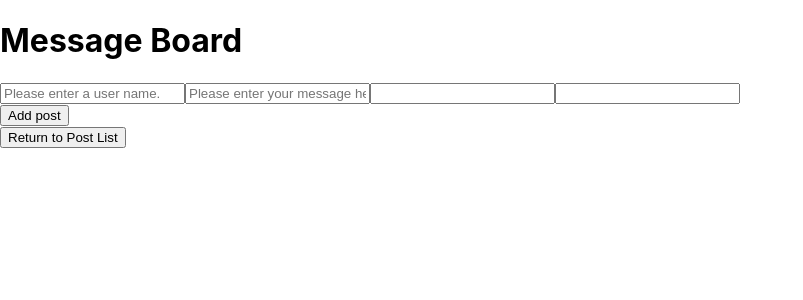
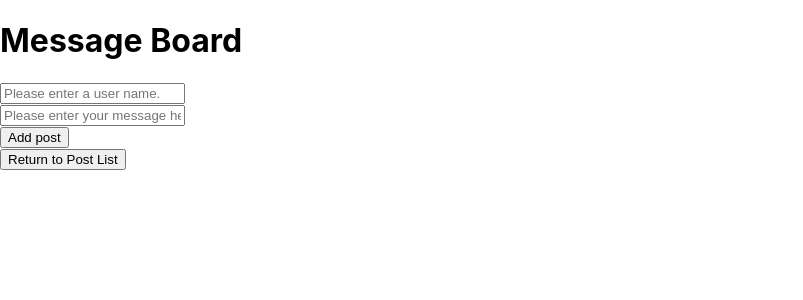
Before and after one commit to dkmerys/upVote, a React (Create React App) app: page / in a window 1280 px wide. Both pictures are taken after a click on the button "Add Post". Shown: the top 300 px of the page, without its empty margins (0-803 px from the left). Built offline with nearby package versions, Linux system fonts and the light colour scheme.

Commit message:
restore initial state on page load

```diff
--- a/src/components/InitialState.js
+++ b/src/components/InitialState.js
@@ -1,6 +1,7 @@
 import React from 'react';
 
 const initialState = {
+  postList: {
     0: {
       userName: 'Pwnin Obrien',
       message: 'Every time I try to eat healthy...along comes Christmas, Summer, Friday, or Tuesday and absolutely ruins it for me.',
@@ -30,5 +31,6 @@ const initialState = {
       id: '3'
     }
   }
+}
 
 export default initialState;
--- a/src/components/ReusableForm.js
+++ b/src/components/ReusableForm.js
@@ -11,21 +11,12 @@ function ReusableForm(props) {
           type='text'
           name='userName'
           placeholder='Please enter a user name.' />
+          <br />
         <input
           id='message'
           type='text'
           name='message'
           placeholder='Please enter your message here.' />
-        <input
-          id='upVote'
-          type='number'
-          min='0'
-          name='upVote' />
-        <input
-          id='downVote'
-          type='number'
-          min='0'
-          name='downVote' />
         <br />
         <button type='submit' >{props.buttonText}</button>
       </form>
```
Lines whose indentation alone changed are shown as unchanged.
